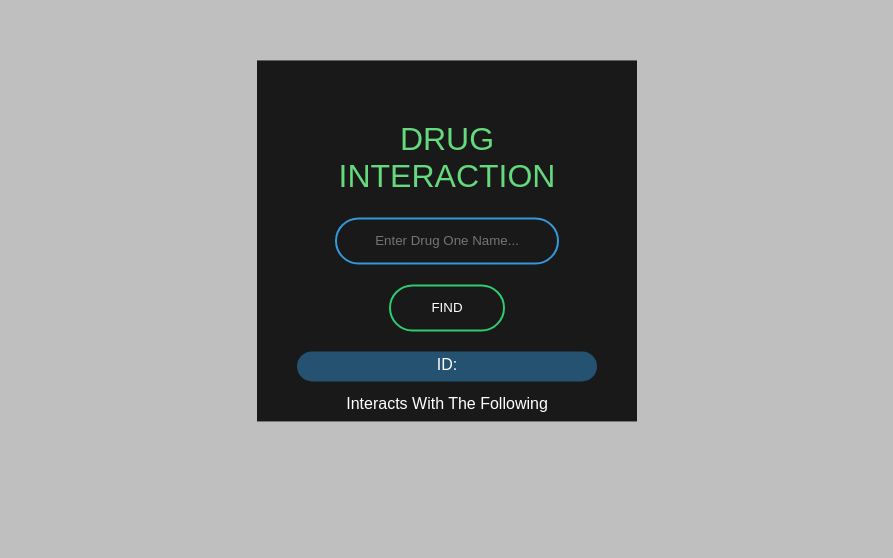
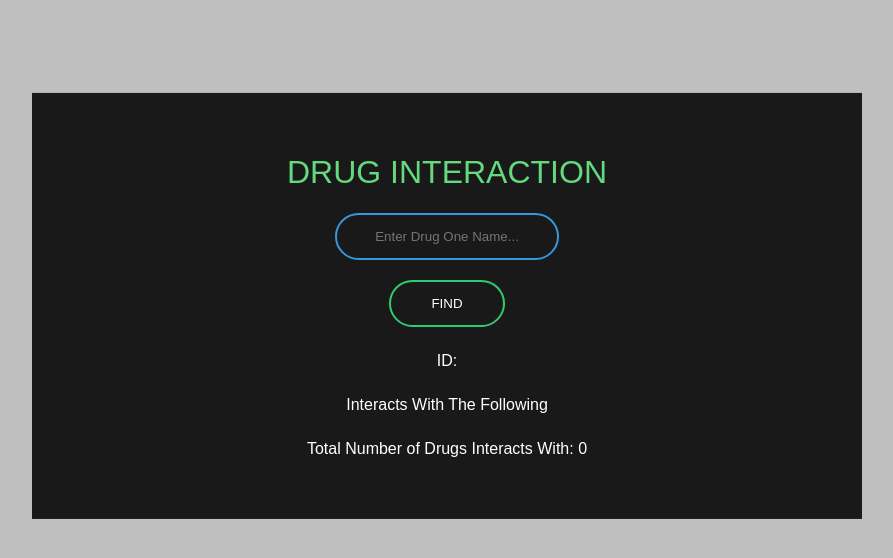
Before and after one commit to Sxlly/Drug-Interactor, a React (Create React App) app: page / in a window 1280 px wide. Shown: the part 200-758 px from the top of the page, without its empty margins (193-1086 px from the left). Built offline with nearby package versions, Linux system fonts and the light colour scheme.

Commit message:
styling changes

```diff
--- a/src/getDrugInteraction.js
+++ b/src/getDrugInteraction.js
@@ -1,15 +1,19 @@
 import React, { Component, useState } from "react";
 import axios from "axios";
+import './getDrugInteractionCSS.css';
 
 
 
 export default () => {
 
+    //variables using this.state functionality
     const[rxcuiID, updateRxcuiID] = useState("");
     const[nameOne, updateNameOne] = useState("");
     const [nameTwo, updateNameTwo] = useState("");
     const[search, updateSearch] = useState(1);
     const[source, updateSource] = useState("DrugBank");
+    const [loading, updateLoading] = useState("Loading...");
+    const [InteractionsList, updateInteractionsList] = useState([]);
 
     //function to update nameOne state
     function nameChangeOne(enteredName) {
@@ -62,6 +66,8 @@ export default () => {
             const getInteractionsData = await getInteractionsResponse.json();
 
             console.log(getInteractionsData);
+
+
             return;
         }
 
@@ -91,7 +97,7 @@ export default () => {
     return (
 
         <div className="main_div">
-            <form className="main_form" onSubmit={onSubmit}>
+            <form className="form_main" onSubmit={onSubmit}>
                 <h1 className="title">Drug Interaction</h1>
 
                 <input
@@ -107,12 +113,12 @@ export default () => {
 
                 <button type="submit" className="find_btn">Find</button>
 
-                <div className="rxcui_div">
-                    <p className="rxcui_id">ID: {rxcuiID}</p>
+                <p className="rxcui_id">ID: {rxcuiID}</p>
 
-                    <p>{nameOne} Interacts With The Following</p>
-                    <p></p>
-                </div>
+                <p className="sentence_one">{nameOne} Interacts With The Following</p>
+
+                <p className="sentence_two">Total Number of Drugs {nameOne} Interacts With: {InteractionsList.length}</p>
+
             </form>
         </div>
 
--- /dev/null
+++ b/src/getDrugInteractionCSS.css
@@ -0,0 +1,105 @@
+body {
+
+    margin: 0;
+    padding: 0;
+    font-family: sans-serif;
+    background: rgba(0,0,0,0.25);
+}
+
+
+.form_main {
+
+    width: 750px;
+    padding: 40px;
+    position: absolute;
+    top: 10vh;
+    left: 50%;
+    transform: translate(-50%,50%);
+    background: #191919;
+    text-align: center;
+
+}
+
+.title {
+
+    text-transform: uppercase;
+    color: rgba(100, 217, 125);
+    font-weight: 500;
+}
+
+.name_input {
+
+    border: 0;
+    background: none;
+    display: block;
+    margin: 20px auto;
+    text-align: center;
+    border: 2px solid #3498db;
+    padding: 14px 10px;
+    width: 200px;
+    outline: none;
+    color: white;
+    border-radius: 24px;
+    transition: 0.25s;
+
+}
+
+.name_input:focus {
+
+    width: 280px;
+    border-color: #2ecc71;
+}
+
+.find_btn {
+
+    border: 0;
+    background: none;
+    display: block;
+    margin: 20px auto;
+    text-align: center;
+    border: 2px solid #2ecc71;
+    padding: 14px 40px;
+    outline: none;
+    color: white;
+    border-radius: 24px;
+    transition: 0.25s;
+    cursor: pointer;
+    text-transform: uppercase;
+}
+
+.find_btn:hover {
+
+    background: #2ecc71;
+}
+
+.rxcui_div {
+
+    width: 300px;
+    height: 30px;
+    color: white;
+    background: rgba(52, 152, 219, 0.45);
+    border: 0;
+    border-radius: 24px;
+
+}
+
+.rxcui_id {
+
+    text-align: center;
+    padding: 5px;
+    color: white;
+}
+
+.sentence_one {
+
+    text-align: center;
+    padding: 5px;
+    color: white;
+}
+
+.sentence_two {
+
+    text-align: center;
+    padding: 5px;
+    color: white;
+}
```
